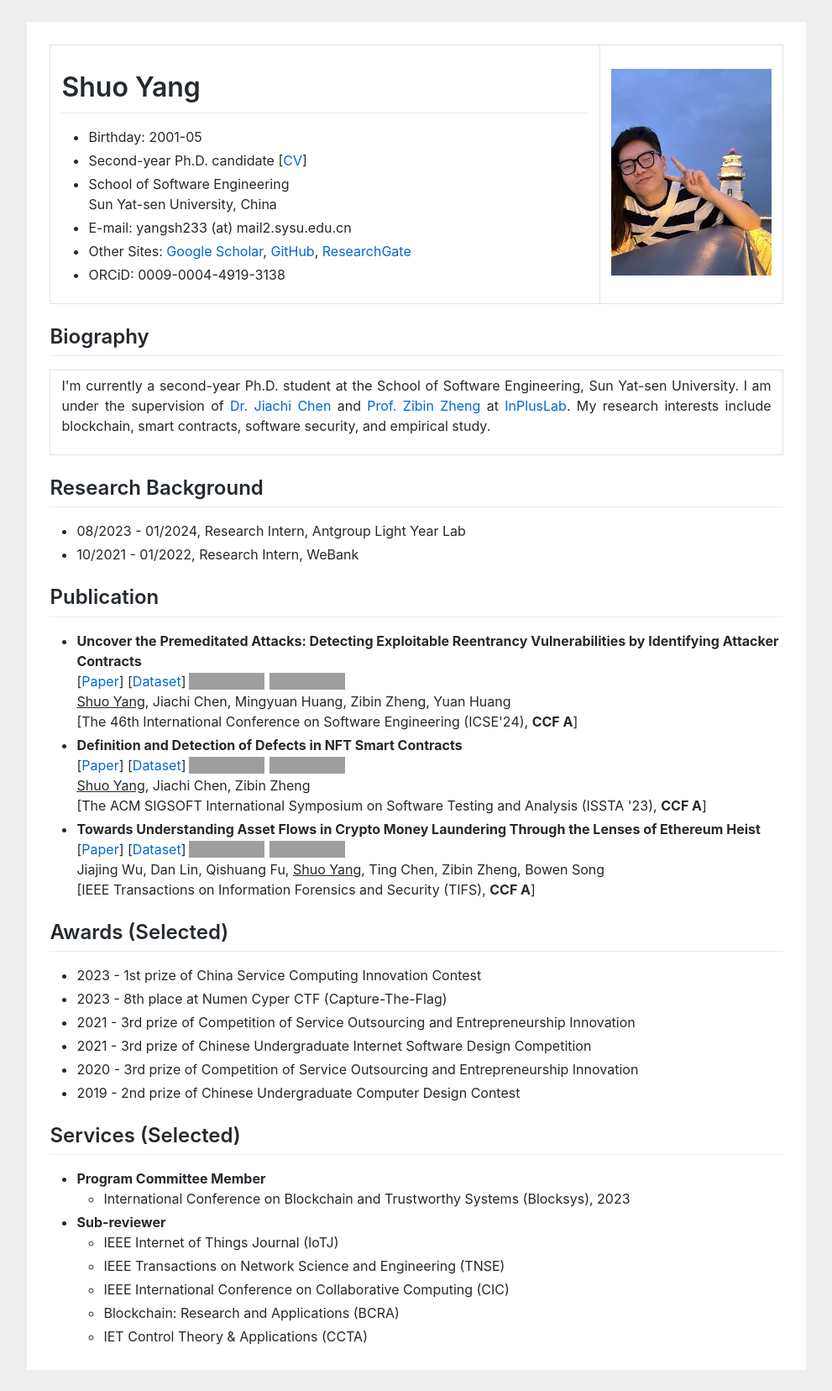
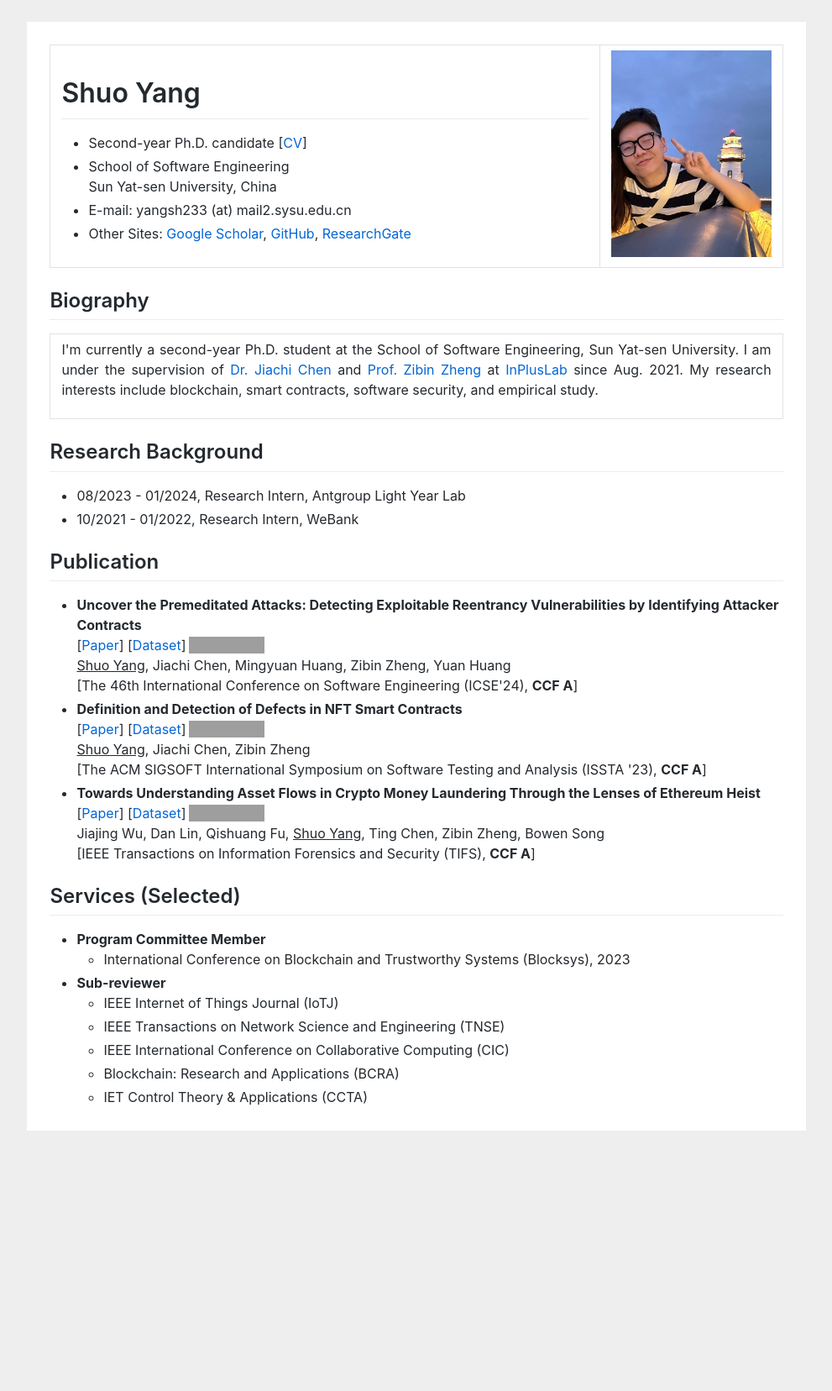
Before and after one commit to shuoyang512/shuoyang512.github.io, a Jekyll site: the page index.html, which Jekyll copies as it is, in a window 1280 px wide. Shown: the whole page at 84% size, without its empty margins (144-1135 px from the left). Built offline with Jekyll 4.4.1, drawn with Linux system fonts in a browser that asks for light colours; after the commit the page ends 1372 px from its top, so only the background shows below that; grey boxes are pictures that could not be loaded.

Commit message:
remove repo size info

```diff
--- a/index.html
+++ b/index.html
@@ -58,7 +58,6 @@
                         <td width="75%">
                             <h1>Shuo Yang</h1>
                             <ul>
-                                <li>Birthday: 2001-05</li>
                                 <li>
                                     Second-year Ph.D. candidate [<a
                                         href="https://shuo-young.github.io/my_cv/main_cv.pdf"
@@ -97,7 +96,6 @@
                                         >ResearchGate</a
                                     >
                                 </li>
-                                <li>ORCiD: 0009-0004-4919-3138</li>
                             </ul>
                         </td>
 
@@ -127,8 +125,10 @@
                             at
                             <a href="http://www.inpluslab.com" ,target="_blank"
                                 >InPlusLab</a
-                            >. My research interests include blockchain, smart
-                            contracts, software security, and empirical study.
+                            >
+                            since Aug. 2021. My research interests include
+                            blockchain, smart contracts, software security, and
+                            empirical study.
                         </p>
                     </td>
                 </table>
@@ -165,11 +165,6 @@
                                 src="https://img.shields.io/github/stars/shuo-young/BlockWatchdog"
                                 style="margin: 0 3px"
                             />
-                            <img
-                                alt="GitHub repo size"
-                                src="https://img.shields.io/github/repo-size/shuo-young/BlockWatchdog"
-                                style="margin: 0 3px"
-                            />
                         </div>
                         <!-- <br /> -->
                         <u>Shuo Yang</u>, Jiachi Chen, Mingyuan Huang, Zibin
@@ -199,11 +194,6 @@
                                 src="https://img.shields.io/github/stars/NFTDefects/nftdefects"
                                 style="margin: 0 3px"
                             />
-                            <img
-                                alt="GitHub repo size"
-                                src="https://img.shields.io/github/repo-size/NFTDefects/nftdefects"
-                                style="margin: 0 3px"
-                            />
                         </div>
                         <u>Shuo Yang</u>, Jiachi Chen, Zibin Zheng<br />
                         [The ACM SIGSOFT International Symposium on Software
@@ -231,11 +221,6 @@
                                 src="https://img.shields.io/github/stars/lindan113/EthereumHeist"
                                 style="margin: 0 3px"
                             />
-                            <img
-                                alt="GitHub repo size"
-                                src="https://img.shields.io/github/repo-size/lindan113/EthereumHeist"
-                                style="margin: 0 3px"
-                            />
                         </div>
                         Jiajing Wu, Dan Lin, Qishuang Fu, <u>Shuo Yang</u>, Ting
                         Chen, Zibin Zheng, Bowen Song <br />
@@ -244,7 +229,7 @@
                     </li>
                 </ul>
 
-                <h2>Awards (Selected)</h2>
+                <!-- <h2>Awards (Selected)</h2>
                 <ul>
                     <li>
                         2023 - 1st prize of China Service Computing Innovation
@@ -269,7 +254,7 @@
                         2019 - 2nd prize of Chinese Undergraduate Computer
                         Design Contest
                     </li>
-                </ul>
+                </ul> -->
 
                 <h2>Services (Selected)</h2>
                 <ul>
```
